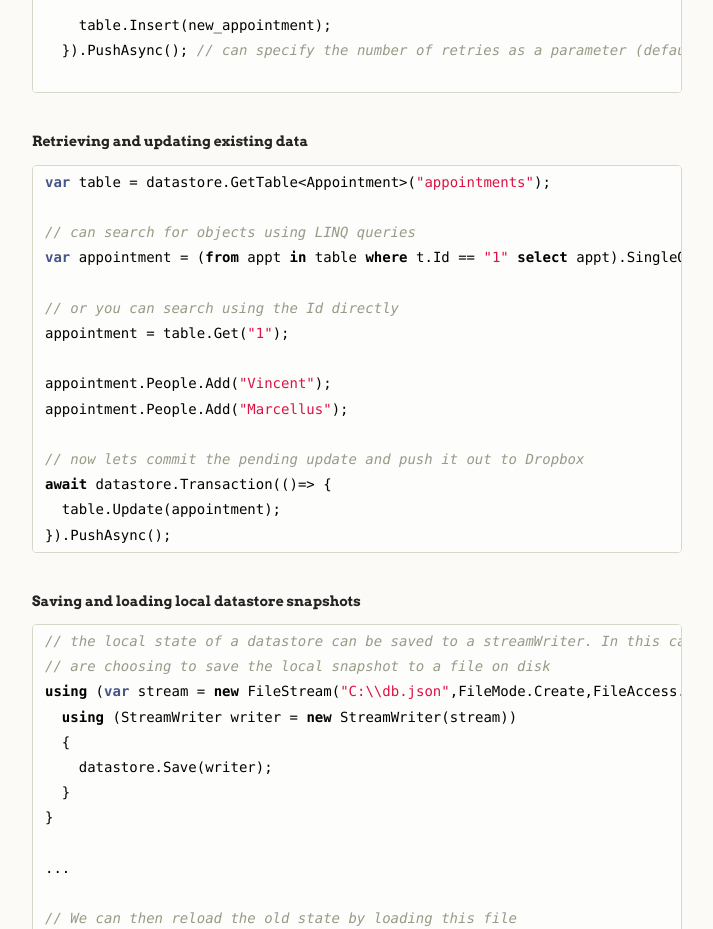
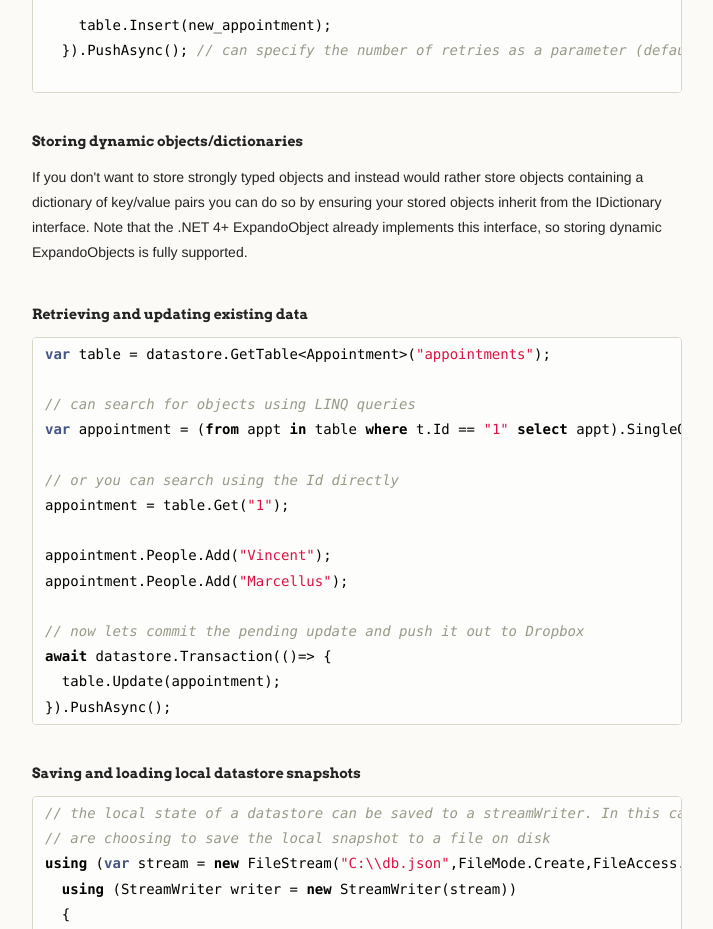
Before and after one commit to mrsharpoblunto/BobbyTables, a plain HTML site: page index.html in a window 1280 px wide. Shown: the part 2760-3689 px from the top of the page, without its empty margins (278-991 px from the left). Drawn offline with Linux system fonts and the light colour scheme.

Commit message:
Update index.html
updated docs

```diff
--- a/index.html
+++ b/index.html
@@ -140,6 +140,12 @@
 
 </pre></div>
 
+<h4><a name="Storing dynamic objects/dictionaries" class="anchor" href="#storing-dynamic-objects-dictionaries">
+<span class="octicon octicon-link"></span>
+</a>Storing dynamic objects/dictionaries</h4>
+
+<p>If you don't want to store strongly typed objects and instead would rather store objects containing a dictionary of key/value pairs you can do so by ensuring your stored objects inherit from the IDictionary interface. Note that the .NET 4+ ExpandoObject already implements this interface, so storing dynamic ExpandoObjects is fully supported.</p>
+
 <h4>
 <a name="retrieving-and-updating-existing-data" class="anchor" href="#retrieving-and-updating-existing-data"><span class="octicon octicon-link"></span></a>Retrieving and updating existing data</h4>
 
```
